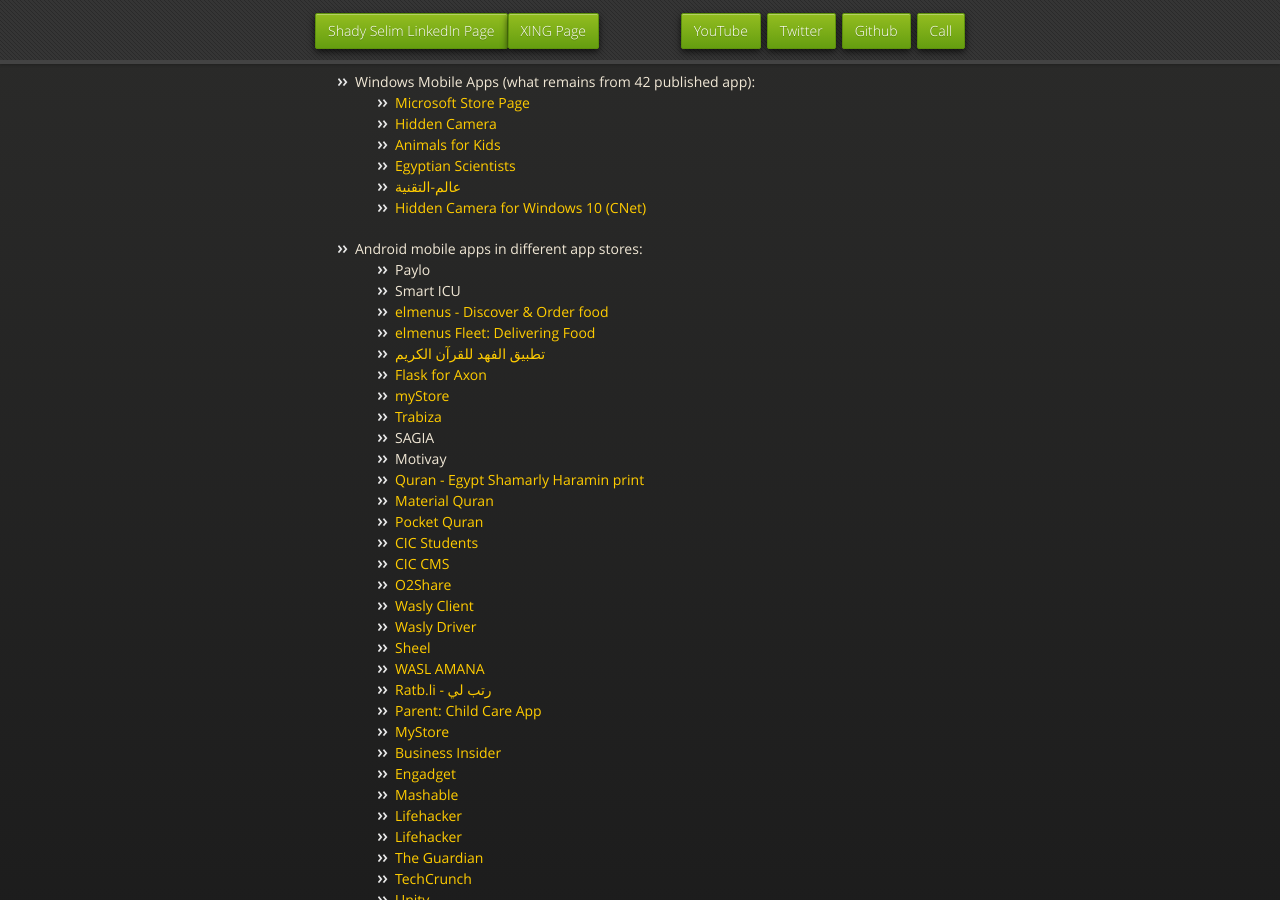
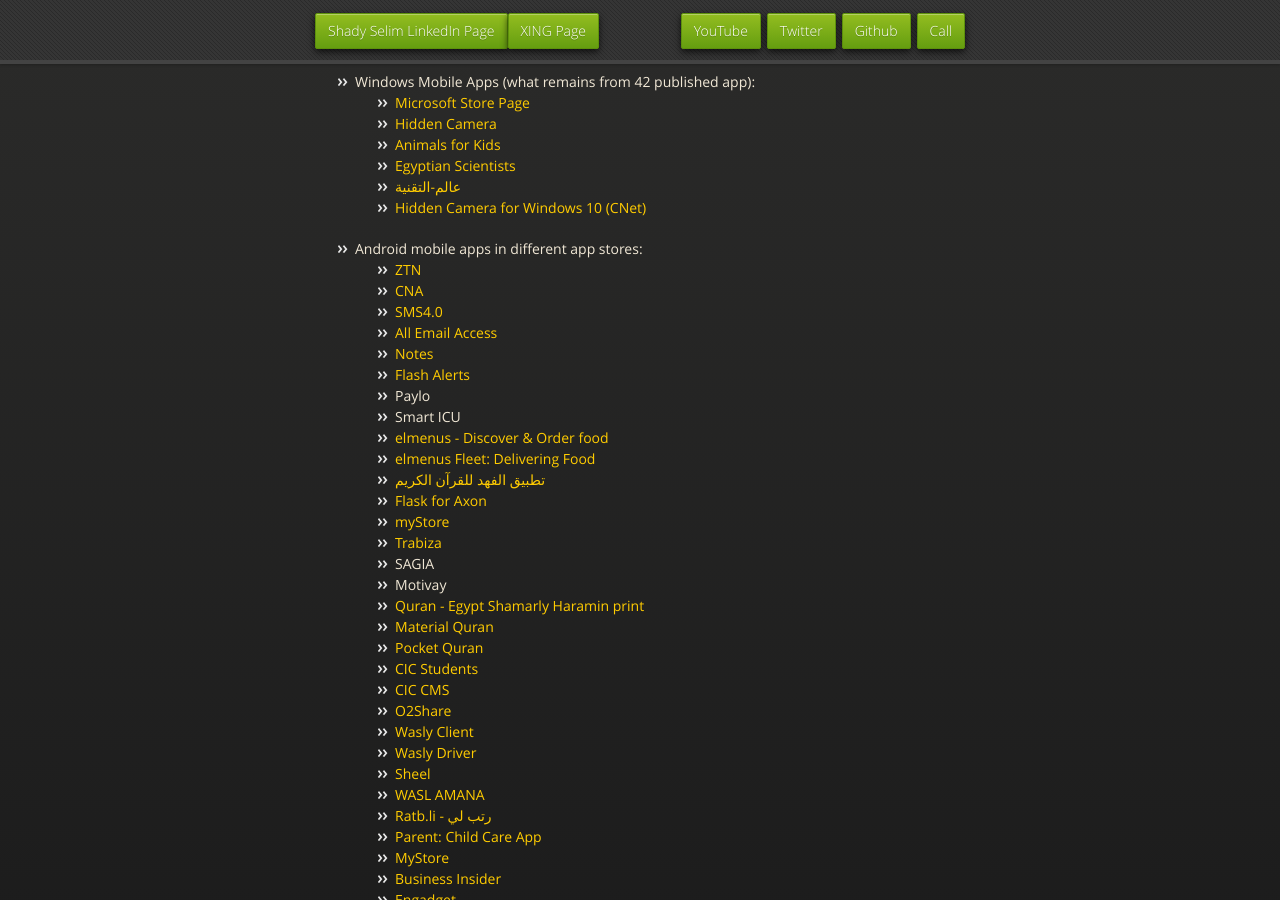
Before and after one commit to Shady-Selim/shady-selim.github.io, a Jekyll site: the page built from index.md, in a window 1280 px wide and 900 px high, scrolled down 2651 px. Built offline with Jekyll 4.4.1, drawn with Linux system fonts in a browser that asks for light colours; our own code applies the rules of GitHub Pages for plain Markdown files.

Commit message:
Update index.md

```diff
--- a/index.md
+++ b/index.md
@@ -109,6 +109,12 @@
   - [عالم-التقنية](https://www.microsoft.com/en-eg/p/عالم-التقنية/9nblggh0975z)
   - [Hidden Camera for Windows 10 (CNet)](https://download.cnet.com/Hidden-Camera-for-Windows-10/3000-12511_4-77801196.html)
 - Android mobile apps in different app stores:
+  - [ZTN](https://play.google.com/store/apps/details?id=com.ztnstudio.notepad)
+  - [CNA](https://play.google.com/store/apps/details?id=callid.name.announcer)
+  - [SMS4.0](https://play.google.com/store/apps/details?id=com.concentriclivers.mms.com.android.mms)
+  - [All Email Access](https://play.google.com/store/apps/details?id=info.myapp.allemailaccess)
+  - [Notes](https://play.google.com/store/apps/details?id=com.caller.notes)
+  - [Flash Alerts](https://play.google.com/store/apps/details?id=flashalerts.flashlight.calls.messages)
   - Paylo
   - Smart ICU
   - [elmenus - Discover & Order food](https://play.google.com/store/apps/details?id=com.elmenus.app)
```
